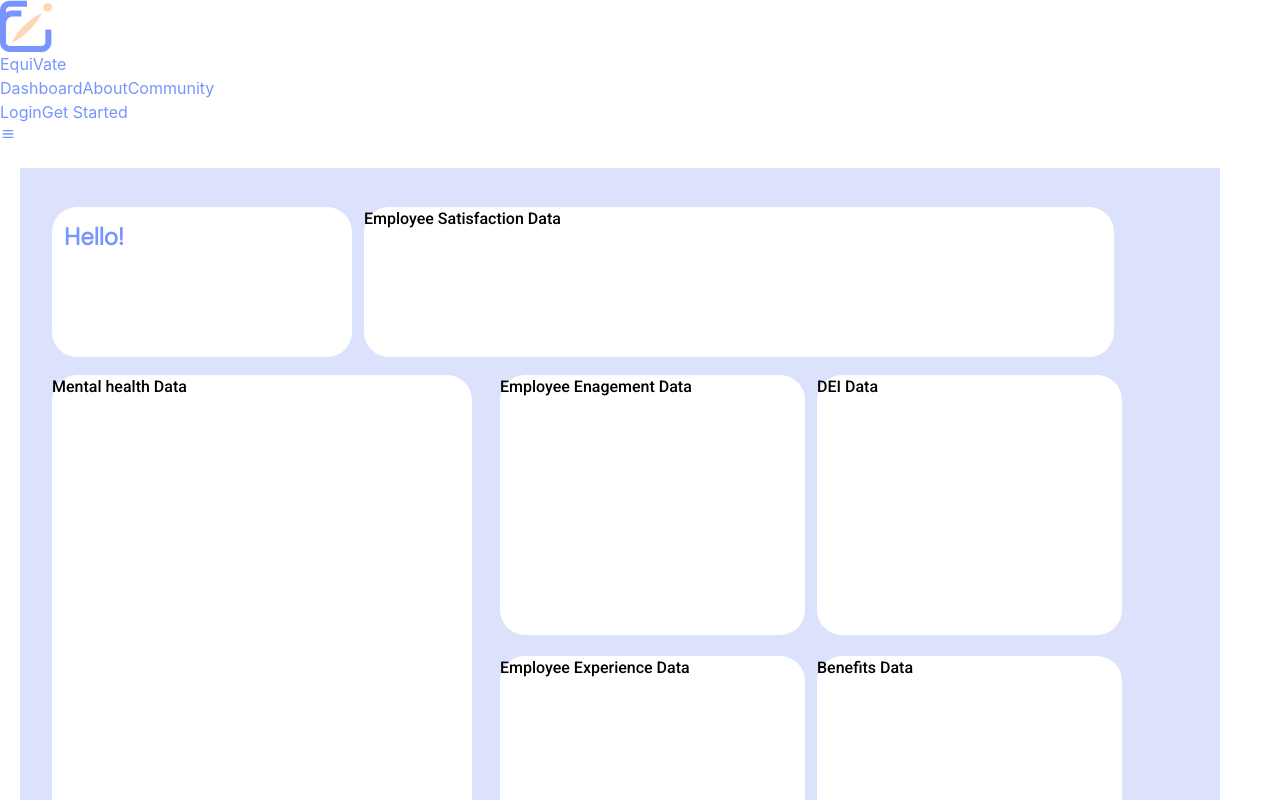
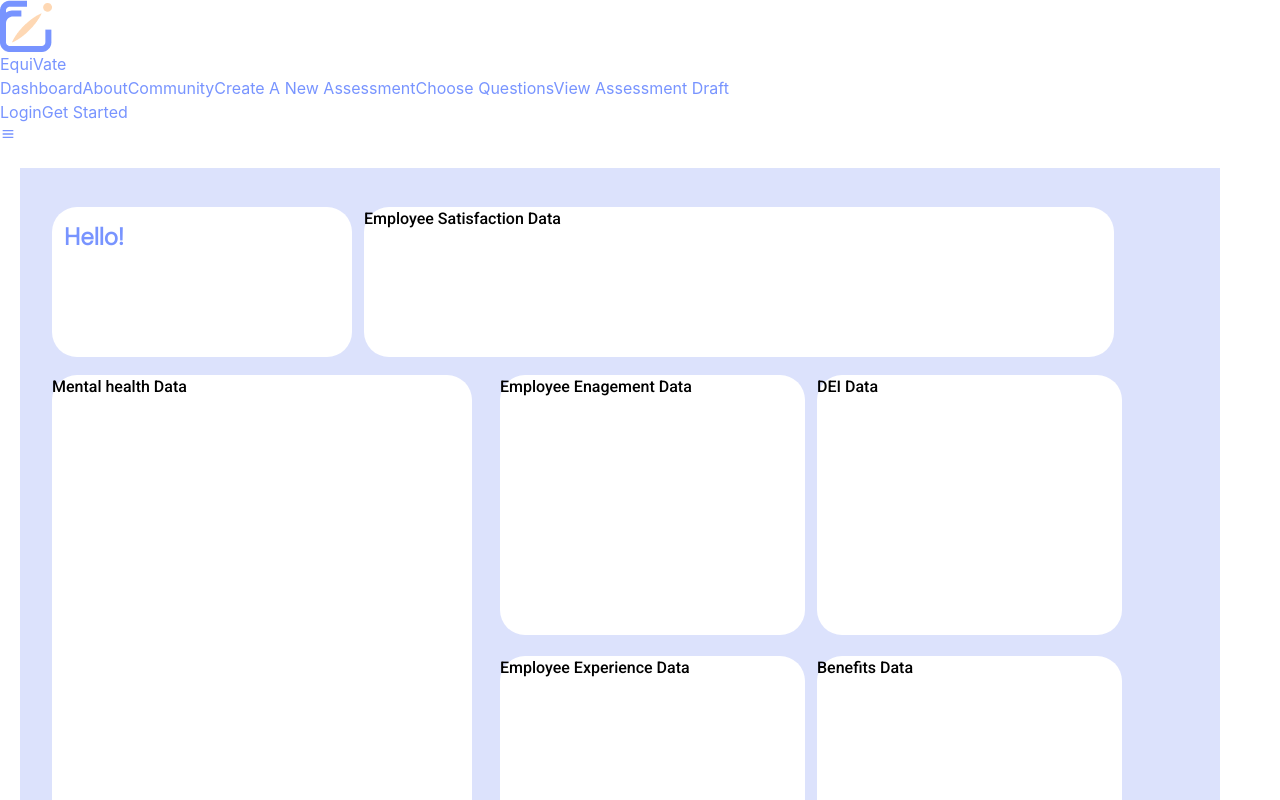
Before and after one commit to cherryontech/guava_dream_fall2023, a React (Create React App) app: page / in a window 1280 px wide. Shown: the top 800 px of the page. Built offline with nearby package versions, Linux system fonts and the light colour scheme.

Commit message:
add assessment features on navbar to see

```diff
--- a/src/Navbar.js
+++ b/src/Navbar.js
@@ -4,7 +4,6 @@ import {BiMenu} from 'react-icons/bi';
 import { useState } from 'react';
 import "./Navbar.css";
 import Logo from "./logo.png";
-
 const Navbar = () => {
     const [click, setClick] = useState(false);
     const handleClick = () => {
@@ -21,6 +20,15 @@ const Navbar = () => {
             </NavLink>
             <NavLink to="/community">
                 Community
+            </NavLink>
+            <NavLink to="/create-assessment">
+                Create A New Assessment
+            </NavLink>
+            <NavLink to="/choose-assessment-questions">
+                Choose Questions
+            </NavLink>
+            <NavLink to="/assessment-draft">
+                View Assessment Draft
             </NavLink>
             </ul>
         </div>
@@ -44,13 +52,22 @@ const Navbar = () => {
                         <NavLink to="/community">
                             Community
                         </NavLink>
+                        <NavLink to="/create-assessment">
+                            Create A New Assessment
+                        </NavLink>
+                        <NavLink to="/choose-assessment-questions">
+                            Choose Questions
+                        </NavLink>
+                        <NavLink to="/assessment-draft">
+                            View Assessment Draft
+                        </NavLink>
                         </ul>
                         <button className="rounded-full border-indigo-400 border-solid border-2 p-1">
-                                Login
-                            </button>
-                            <button className="text-white rounded-full bg-indigo-400 w-28">
-                                Get Started
-                            </button>
+                            Login
+                        </button>
+                        <button className="text-white rounded-full bg-indigo-400 w-28">
+                            Get Started
+                        </button>
                     </div>
                 </div>
                 <div>
```
